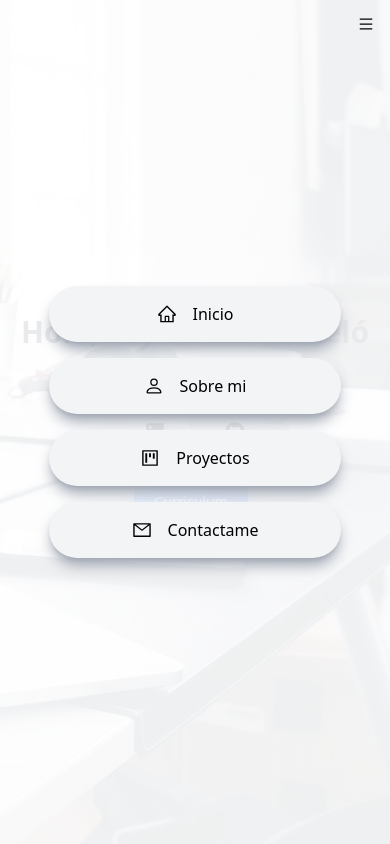
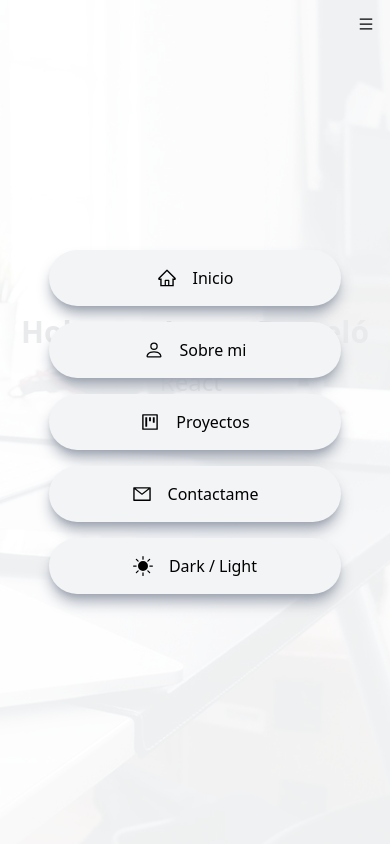
Before and after one commit to lucasbarcelo11/Portafolio, a React (Vite) app: page / in a window 390 px wide. Both pictures are taken after a click on the icon 366 px from the left and 24 px from the top of the page. Shown: the top 844 px of the page. Built offline with nearby package versions, Linux system fonts and the light colour scheme.

Commit message:
darkmodeMobile

```diff
--- a/src/components/Sidenav.jsx
+++ b/src/components/Sidenav.jsx
@@ -18,10 +18,10 @@ const Sidenav = ({setTheme}) => {
 
   return (
     <div>
-      <AiOutlineMenu onClick={handleNav} className='absolute top-4 right-4 z-[99] md:hidden'/>
+      <AiOutlineMenu onClick={handleNav} className='absolute top-4 right-4 z-[99] md:hidden dark:text-white'/>
       {
         nav ? (
-            <div className='fixed w-full h-screen bg-white/90 flex flex-col justify-center items-center z-20'>
+            <div className='fixed w-full h-screen bg-white/90 flex flex-col justify-center items-center z-20 dark:bg-black dark:opacity-90'>
               <a onClick={handleNav} href="#main" className='w-[75%] flex justify-center items-center rounded-full shadow-lg bg-gray-100 shadow-gray-400 m-2 p-4 cursor-pointer hover:scale-110 ease-in duration-200'>
                 <AiOutlineHome size={20}/>
                 <span className='pl-4'>Inicio</span>
@@ -38,6 +38,10 @@ const Sidenav = ({setTheme}) => {
                 <AiOutlineMail size={20}/>
                 <span className='pl-4'>Contactame</span>
               </a>
+              <div onClick={handleChangeTheme} className='w-[75%] flex justify-center items-center rounded-full shadow-lg bg-gray-100 shadow-gray-400 m-2 p-4 cursor-pointer hover:scale-110 ease-in duration-200'>
+                <BsFillSunFill size={20}/>
+                <span className='pl-4'>Dark / Light</span>
+              </div>
             </div>
         )
         : (
```
